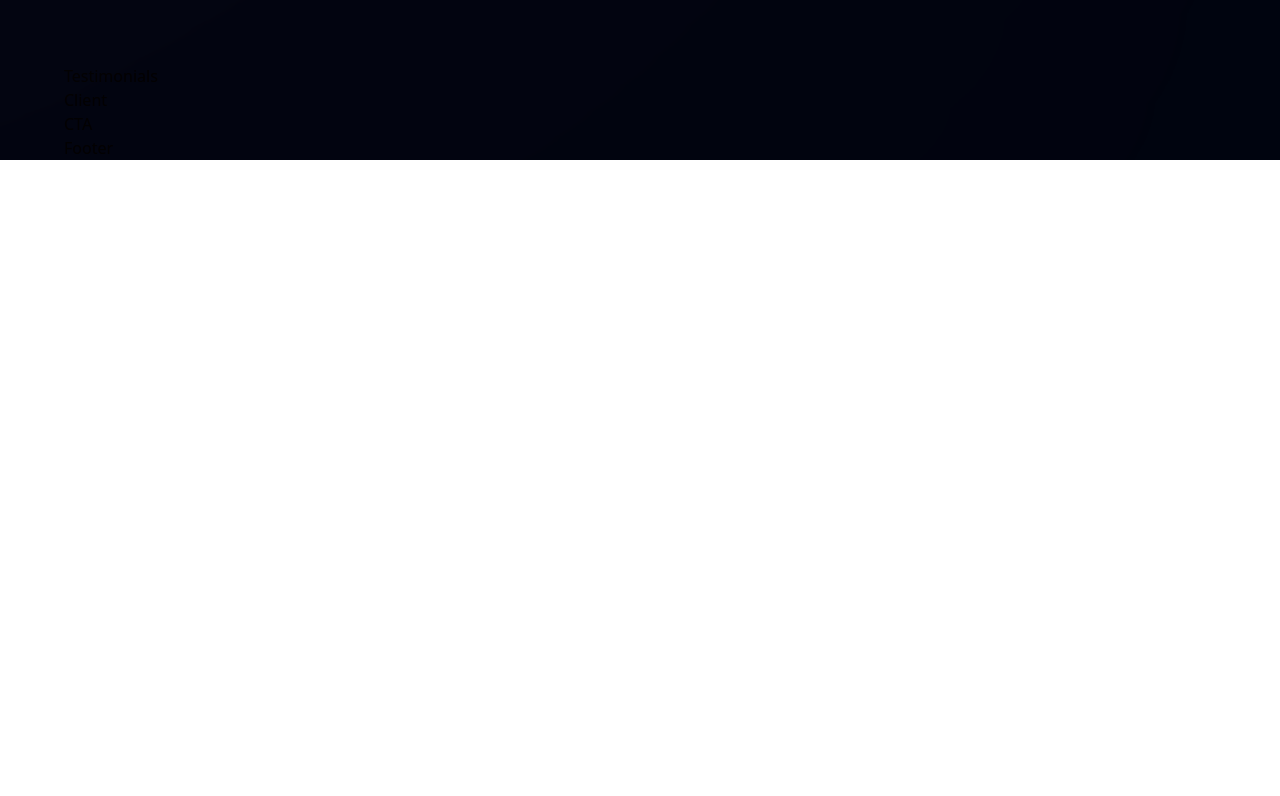
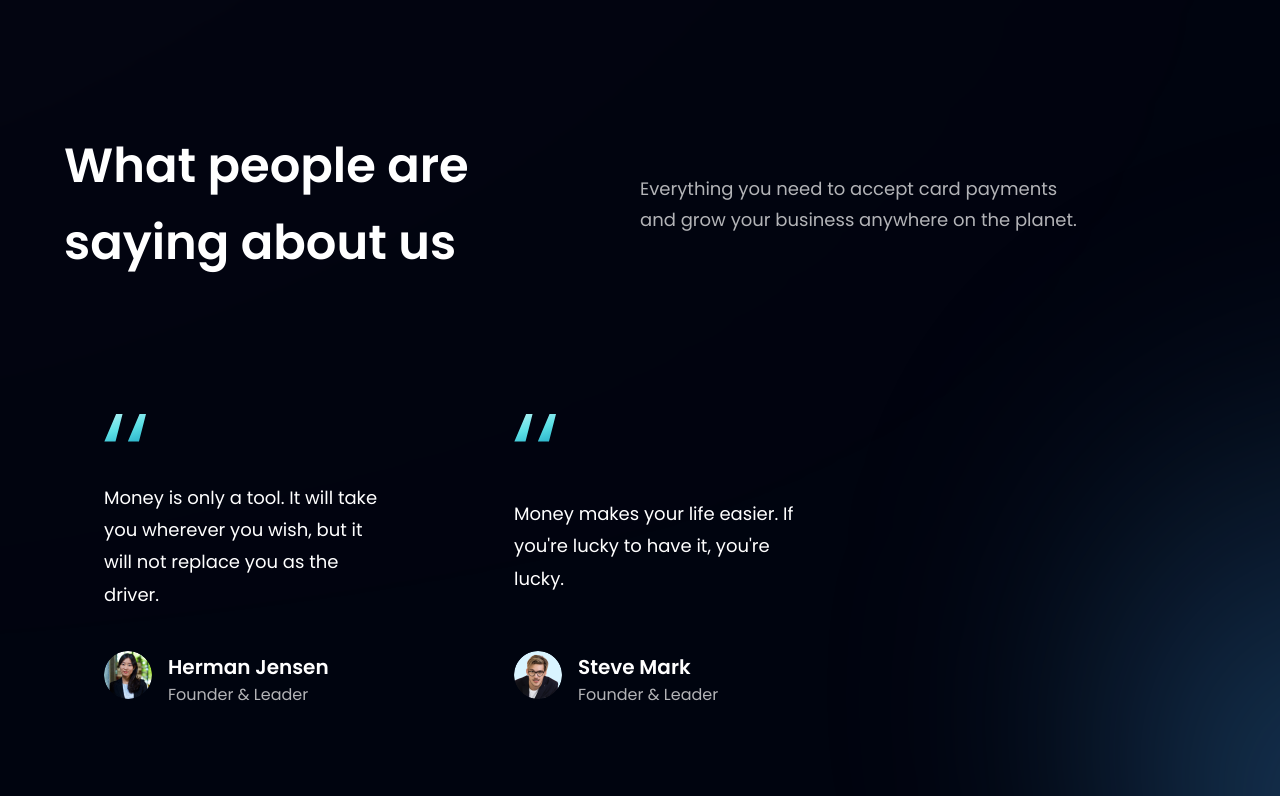
Before and after one commit to hossein-jorfi/landing-page, a React (Vite) app: page / in a window 1280 px wide. Shown: the part 2704-3500 px from the top of the page. Before the commit the page ends 2864 px from the top, so only its background shows below. Built offline with nearby package versions, Linux system fonts and the light colour scheme.

Commit message:
testimonials completed

```diff
--- a/src/components/FeedbackCard.tsx
+++ b/src/components/FeedbackCard.tsx
@@ -1,7 +1,40 @@
-const FeedbackCard = () => {
+import { quotes } from "../assets";
+
+const FeedbackCard = ({
+  content,
+  name,
+  title,
+  img,
+}: {
+  content: string;
+  name: string;
+  title: string;
+  img: string;
+}) => {
   return (
-    <div>FeedbackCard</div>
-  )
-}
+    <div className="flex justify-between flex-col px-10 py-12 rounded-[20px]  max-w-[370px] md:mr-10 sm:mr-5 mr-0 my-5 feedback-card">
+      <img
+        src={quotes}
+        alt="double_quotes"
+        className="w-[42.6px] h-[27.6px] object-contain"
+      />
+      <p className="font-poppins font-normal text-[18px] leading-[32.4px] text-white my-10">
+        {content}
+      </p>
 
-export default FeedbackCard
+      <div className="flex flex-row">
+        <img src={img} alt={name} className="w-[48px] h-[48px] rounded-full" />
+        <div className="flex flex-col ml-4">
+          <h4 className="font-poppins font-semibold text-[20px] leading-[32px] text-white">
+            {name}
+          </h4>
+          <p className="font-poppins font-normal text-[16px] leading-[24px] text-dimWhite">
+            {title}
+          </p>
+        </div>
+      </div>
+    </div>
+  );
+};
+
+export default FeedbackCard;
--- a/src/components/Testimonials.tsx
+++ b/src/components/Testimonials.tsx
@@ -3,7 +3,32 @@
 import FeedbackCard from "./FeedbackCard";
 
 const Testimonials = () => {
-  return <div>Testimonials</div>;
+  return (
+    <section
+      id="clients"
+      className={`${styles.paddingY} ${styles.flexCenter} flex-col relative`}
+    >
+      <div className="absolute z-0 w-[60%] h-[60%] -right-1/2 rounded-full blue__gradient"></div>
+
+      <div className="w-full flex justify-between items-center md:flex-row flex-col sm:mb-16 mb-6 relative z-[1]">
+        <h2 className={styles.heading2}>
+          What people are <br className="sm:block hidden" /> saying about us
+        </h2>
+        <div className="w-full md:mt-0 mt-6">
+          <p className={`${styles.paragraph} text-left max-w-[450px]`}>
+            Everything you need to accept card payments and grow your business
+            anywhere on the planet.
+          </p>
+        </div>
+      </div>
+
+      <div className="flex flex-wrap sm:justify-start justify-center w-full feedback-container relative z[-1]">
+        {feedback.map((card) => (
+          <FeedbackCard key={card.id} {...card} />
+        ))}
+      </div>
+    </section>
+  );
 };
 
 export default Testimonials;
```
